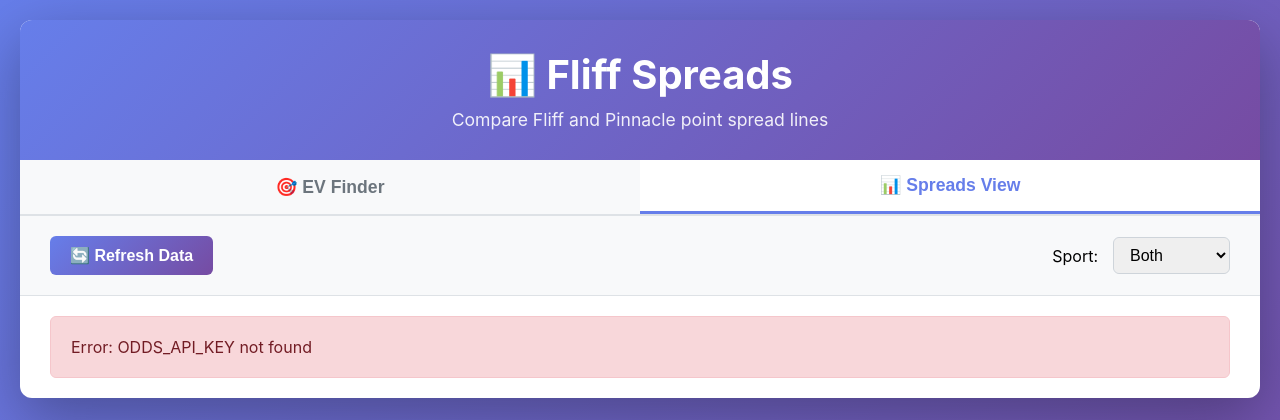
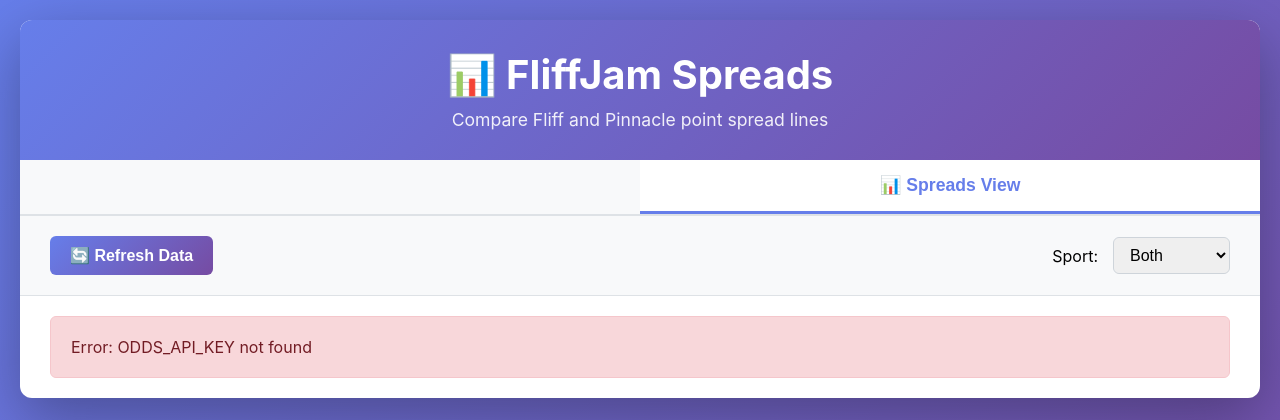
Before and after one commit to kyle-vo/FliffJam, a Flask app: page /spreads in a window 1280 px wide. Shown: the top 420 px of the page. Run offline with Flask 3, Linux system fonts and the light colour scheme; the visitor is signed in with stand-in values (Sample User, id 1); data that the repository does not hold is empty.

Commit message:
Rebrand UI: EV Finder  Player Props, app name  FliffJam

```diff
--- a/templates/index.html
+++ b/templates/index.html
@@ -3,7 +3,7 @@
 <head>
     <meta charset="UTF-8">
     <meta name="viewport" content="width=device-width, initial-scale=1.0">
-    <title>Fliff +EV Finder</title>
+    <title>FliffJam</title>
     <style>
         * {
             margin: 0;
@@ -321,12 +321,12 @@
 <body>
     <div class="container">
         <header>
-            <h1>🎯 Fliff +EV Finder</h1>
+            <h1>🎯 FliffJam</h1>
             <p>Find positive expected value betting opportunities by comparing Fliff with Pinnacle</p>
         </header>
 
         <div class="nav-tabs">
-            <a href="/" class="nav-tab active">🎯 EV Finder</a>
+            <a href="/" class="nav-tab active">� Player Props</a>
             <a href="/spreads" class="nav-tab">📊 Spreads View</a>
         </div>
 
--- a/templates/spreads.html
+++ b/templates/spreads.html
@@ -3,7 +3,7 @@
 <head>
     <meta charset="UTF-8">
     <meta name="viewport" content="width=device-width, initial-scale=1.0">
-    <title>Fliff Spreads - NBA & NFL</title>
+    <title>FliffJam - Spreads</title>
     <style>
         * {
             margin: 0;
@@ -290,12 +290,12 @@
 <body>
     <div class="container">
         <header>
-            <h1>📊 Fliff Spreads</h1>
+            <h1>📊 FliffJam Spreads</h1>
             <p>Compare Fliff and Pinnacle point spread lines</p>
         </header>
 
         <div class="nav-tabs">
-            <button class="nav-tab" onclick="window.location.href='/'">🎯 EV Finder</button>
+            <button class="nav-tab" onclick="window.location.href='/'"🏀 Player Props</button>
             <button class="nav-tab active">📊 Spreads View</button>
         </div>
 
```
